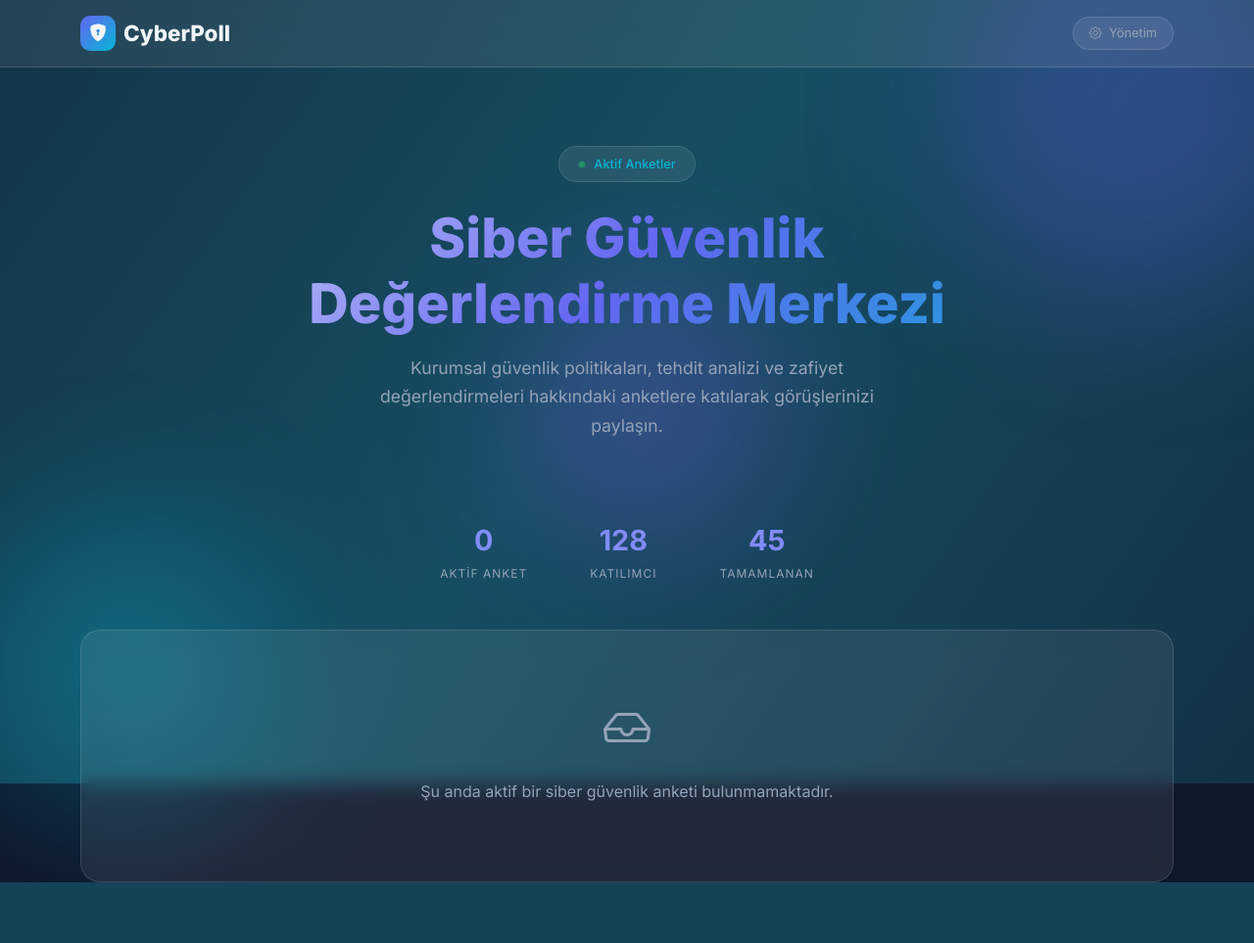
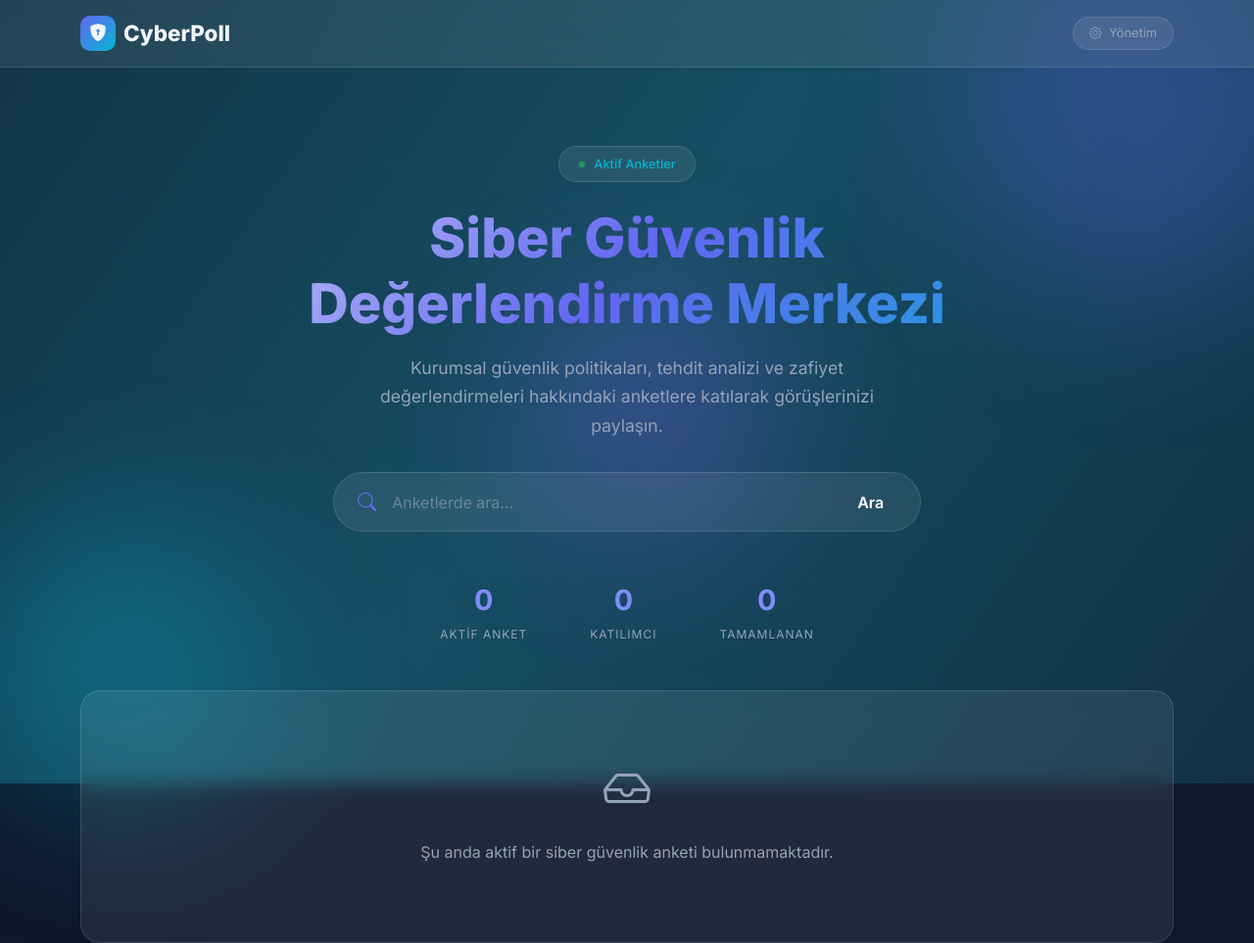
Before and after one commit to 0aliakbas0/Web_Programlama_II_-_Ali_Akbas_Django, a Django app: page /polls/ in a window 1280 px wide. Shown: the whole page at 98% size. Before the commit the page ends 901 px from the top, so only its background shows below. Run offline with Django 5.2, Linux system fonts and the light colour scheme; data that the repository does not hold is empty.

Commit message:
bugfix - dinamik istatistikler eklendi - arama cubugu eklendi - sonuclar sayfasinda esitlik durumu duzeltildi

```diff
--- a/polls/static/polls/cyber_theme.css
+++ b/polls/static/polls/cyber_theme.css
@@ -142,6 +142,77 @@ body {
     align-items: center;
     gap: 0.5rem;
     text-decoration: none;
+}
+/* Component: Search Bar */
+.search-container {
+    max-width: 600px;
+    margin: 0 auto;
+    position: relative;
+    z-index: 10;
+}
+
+.input-group-cyber {
+    display: flex;
+    align-items: center;
+    background: var(--glass);
+    border: 1px solid var(--glass-border);
+    border-radius: 50px;
+    padding: 0.5rem 0.5rem 0.5rem 1.5rem;
+    backdrop-filter: blur(10px);
+    transition: var(--transition);
+}
+
+.input-group-cyber:focus-within {
+    border-color: var(--primary);
+    box-shadow: 0 0 20px rgba(99, 102, 241, 0.2);
+    transform: translateY(-2px);
+}
+
+.search-icon {
+    color: var(--primary);
+    font-size: 1.2rem;
+    margin-right: 1rem;
+}
+
+.form-control-cyber {
+    background: transparent;
+    border: none;
+    color: var(--text-primary);
+    width: 100%;
+    outline: none;
+    font-size: 1rem;
+}
+
+.form-control-cyber::placeholder {
+    color: var(--text-secondary);
+    opacity: 0.6;
+}
+
+.btn-cyber {
+    background: var(--primary-gradient);
+    border: none;
+    color: white;
+    padding: 0.6rem 1.8rem;
+    border-radius: 50px;
+    font-weight: 600;
+    transition: var(--transition);
+    cursor: pointer;
+}
+
+.btn-cyber:hover {
+    transform: scale(1.05);
+    box-shadow: 0 5px 15px rgba(99, 102, 241, 0.4);
+}
+
+.clear-search {
+    color: var(--text-secondary);
+    margin-right: 1rem;
+    cursor: pointer;
+    transition: var(--transition);
+}
+
+.clear-search:hover {
+    color: var(--accent);
 }
 
 .navbar-brand-cyber .brand-icon {
--- a/polls/templates/polls/index.html
+++ b/polls/templates/polls/index.html
@@ -39,6 +39,20 @@
             </div>
             <h1>Siber Güvenlik<br>Değerlendirme Merkezi</h1>
             <p>Kurumsal güvenlik politikaları, tehdit analizi ve zafiyet değerlendirmeleri hakkındaki anketlere katılarak görüşlerinizi paylaşın.</p>
+
+            <!-- Component: Search Bar -->
+            <div class="search-container mt-4">
+                <form action="{% url 'polls:index' %}" method="get" class="search-form">
+                    <div class="input-group-cyber">
+                        <i class="bi bi-search search-icon"></i>
+                        <input type="text" name="q" value="{{ search_query }}" placeholder="Anketlerde ara..." class="form-control-cyber">
+                        {% if search_query %}
+                            <a href="{% url 'polls:index' %}" class="clear-search"><i class="bi bi-x-lg"></i></a>
+                        {% endif %}
+                        <button type="submit" class="btn-cyber">Ara</button>
+                    </div>
+                </form>
+            </div>
         </div>
 
         <!-- Component: Statistics Overview -->
@@ -122,10 +136,10 @@
          * Initializes animations once the window has fully loaded.
          */
         window.addEventListener('load', () => {
-            const anketCount = document.querySelectorAll('.poll-card').length;
+            const anketCount = {{ latest_question_list|length }};
             animateCounter(document.getElementById('anketSayisi'), anketCount, 1500);
-            animateCounter(document.getElementById('katilimci'), 128, 2000);
-            animateCounter(document.getElementById('tamamlanan'), 45, 1800);
+            animateCounter(document.getElementById('katilimci'), {{ total_votes_all|default:0 }}, 2000);
+            animateCounter(document.getElementById('tamamlanan'), {{ completed_polls_count|default:0 }}, 1800);
         });
 
         /**
--- a/polls/templates/polls/results.html
+++ b/polls/templates/polls/results.html
@@ -42,11 +42,11 @@
                 </div>
                 <div class="results-body">
                     {% for choice in sorted_choices %}
-                        <div class="result-row {% if forloop.first %}winner{% endif %}" style="animation-delay: {{ forloop.counter0 }}50ms;" data-percentage="{{ choice.percentage }}">
+                        <div class="result-row {% if choice.votes == sorted_choices.0.votes and total_votes > 0 %}winner{% endif %}" style="animation-delay: {{ forloop.counter0 }}50ms;" data-percentage="{{ choice.percentage }}">
                             <div class="result-top">
                                 <span class="result-label">
                                     {{ choice.choice_text }}
-                                    {% if forloop.first %}<span class="winner-badge"><i class="bi bi-trophy-fill me-1"></i>1. Sıra</span>{% endif %}
+                                    {% if choice.votes == sorted_choices.0.votes and total_votes > 0 %}<span class="winner-badge"><i class="bi bi-trophy-fill me-1"></i>1. Sıra</span>{% endif %}
                                 </span>
                                 <span class="result-votes">{{ choice.votes }} oy</span>
                             </div>
--- a/polls/views.py
+++ b/polls/views.py
@@ -1,3 +1,4 @@
+from django.db import models
 from django.db.models import F
 from django.http import HttpResponseRedirect
 from django.shortcuts import get_object_or_404, render
@@ -17,12 +18,31 @@ class IndexView(generic.ListView):
 
     def get_queryset(self):
         """
-        Retrieves the standard queryset for the index view.
+        Retrieves the standard queryset for the index view, with optional search filtering.
 
         Returns:
-            QuerySet: The top five most recently published questions, excluding future ones.
+            QuerySet: The filtered and ordered questions, excluding future ones.
         """
-        return Question.objects.filter(pub_date__lte=timezone.now()).order_by("-pub_date")[:5]
+        query = self.request.GET.get("q")
+        queryset = Question.objects.filter(pub_date__lte=timezone.now())
+        if query:
+            queryset = queryset.filter(question_text__icontains=query)
+        return queryset.order_by("-pub_date")[:5]
+
+    def get_context_data(self, **kwargs):
+        """
+        Injects system-wide statistics into the index context.
+        """
+        context = super().get_context_data(**kwargs)
+        all_questions = Question.objects.filter(pub_date__lte=timezone.now())
+
+        total_votes = sum(choice.votes for q in all_questions for choice in q.choice_set.all())
+        completed_polls = sum(1 for q in all_questions if q.choice_set.aggregate(models.Sum('votes'))['votes__sum'] or 0 > 0)
+
+        context['total_votes_all'] = total_votes
+        context['completed_polls_count'] = completed_polls
+        context['search_query'] = self.request.GET.get("q", "")
+        return context
 
 
 class DetailView(generic.DetailView):
```
